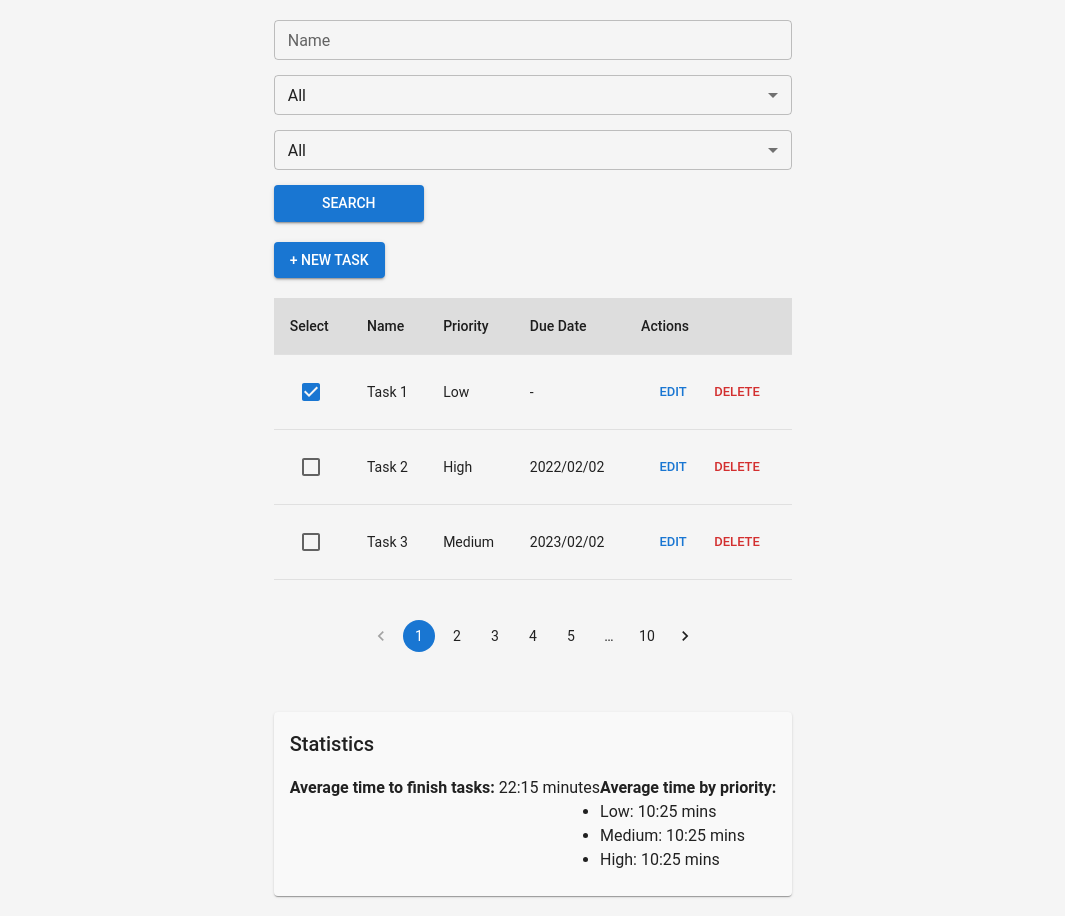
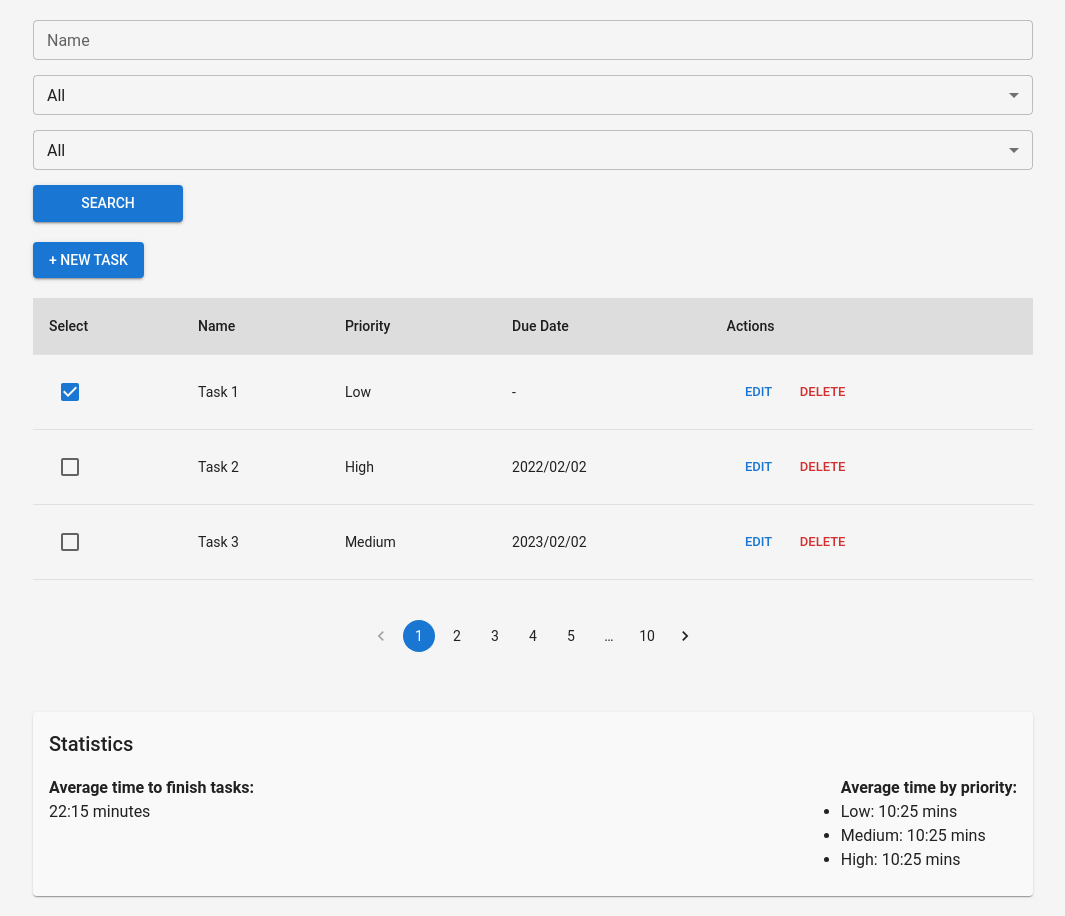
Before and after one commit to ramonGomezEnc/BreakableToyI, a React (Vite) app in the folder frontend/: page / in a window 1280 px wide. Shown: the whole page, without its empty margins (107-1172 px from the left). Built offline with nearby package versions, Linux system fonts and the light colour scheme.

Commit message:
style: width

```diff
--- a/frontend/src/components/Statistics.tsx
+++ b/frontend/src/components/Statistics.tsx
@@ -14,7 +14,8 @@ const Statistics: React.FC = () => {
         <Typography variant="h6">Statistics</Typography>
         <Box display="flex" justifyContent="space-between" mt={2}>
           <div>
-            <strong>Average time to finish tasks:</strong> 22:15 minutes
+            <strong>Average time to finish tasks:</strong>
+            <p>22:15 minutes</p>
           </div>
           <div>
             <strong>Average time by priority:</strong>
--- a/frontend/src/components/TaskManager.tsx
+++ b/frontend/src/components/TaskManager.tsx
@@ -8,7 +8,7 @@ import Statistics from './Statistics';
 import { Button } from '@mui/material';
 
 const StyledContainer = styled.div`
-  max-width: 1200px;
+  width: 1000px;
   margin: 0 auto;
   display: flex;
   flex-direction: column;
```
